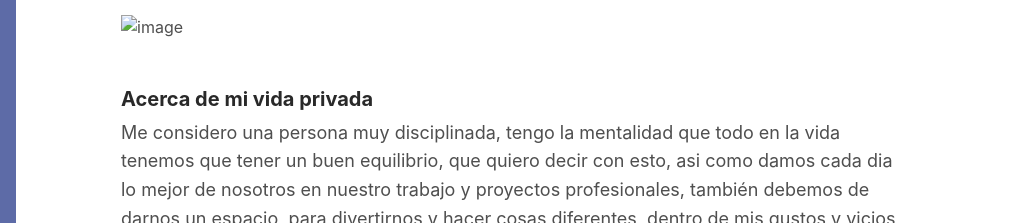
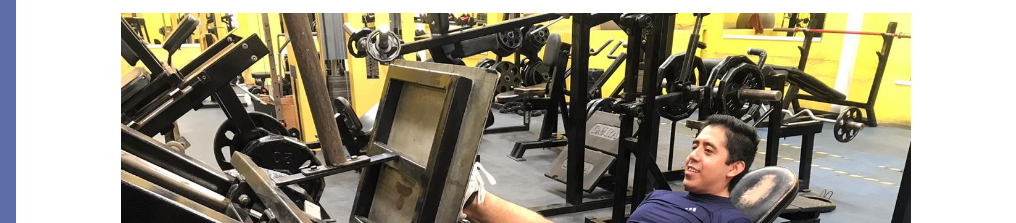
Before and after one commit to alejandroOleaL/PaginaAlejandroOlea, a plain HTML site: page about.html in a window 1280 px wide. Shown: the part 307-530 px from the top of the page, 264-1280 px from the left. Drawn offline with Linux system fonts and the light colour scheme.

Commit message:
Se arreglo el problema con la imagen

```diff
--- a/about.html
+++ b/about.html
@@ -67,7 +67,7 @@
 				Alejandro Olea Locia soy del estado de Guerrero del pais de Mexico, mi fecha de nacimiento es el 9 de Mayo del año de 1994, nací en la ciudad de Acapulco
 				en el mismo estado y actualmente tengo 26 años. Esta página tiene como propósito contar acerca de mí, no solamente de mi experiencia laboral y profesional,
 					sino también de mi vida personal, las cosas que suelen hacer en mi tiempo libre, así como mis gustos, metas y logros personales.</p>
-			    <figure><img class="img-fluid" src="assets/images/gym.jpg" alt="image"></figure>
+			    <figure><img class="img-fluid" src="assets/images/gym.jpeg" alt="image"></figure>
 			    <h5 class="mt-5">Acerca de mi vida privada</h5>
 			    <p>Me considero una persona muy disciplinada, tengo la mentalidad que todo en la vida tenemos que tener un buen equilibrio, que quiero decir con esto, asi
 				como damos cada dia lo mejor de nosotros en nuestro trabajo y proyectos profesionales, también debemos de darnos un espacio, para divertirnos y hacer cosas
```
